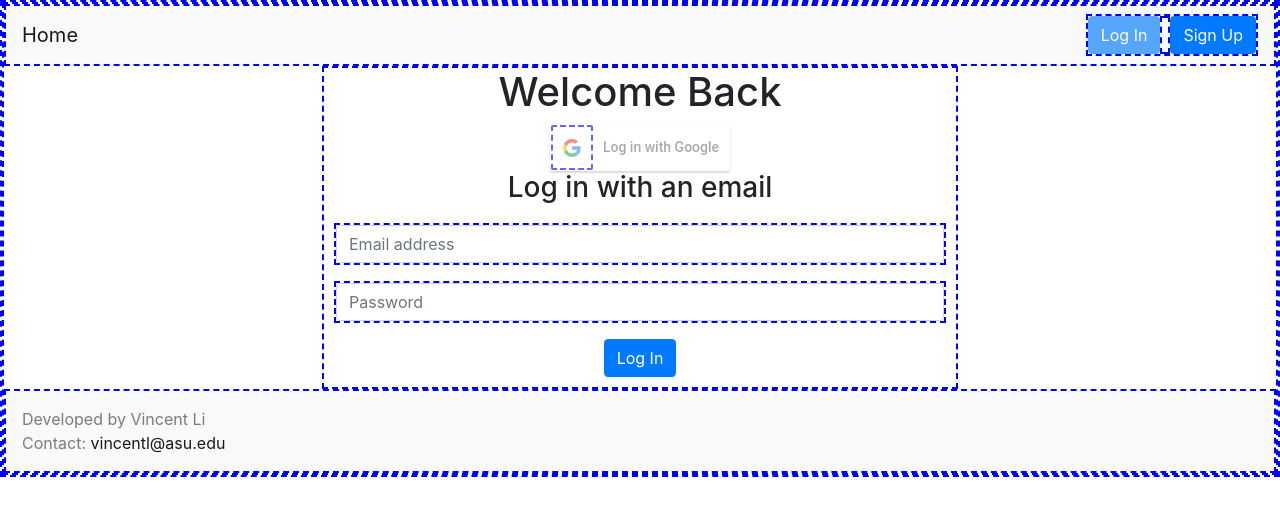
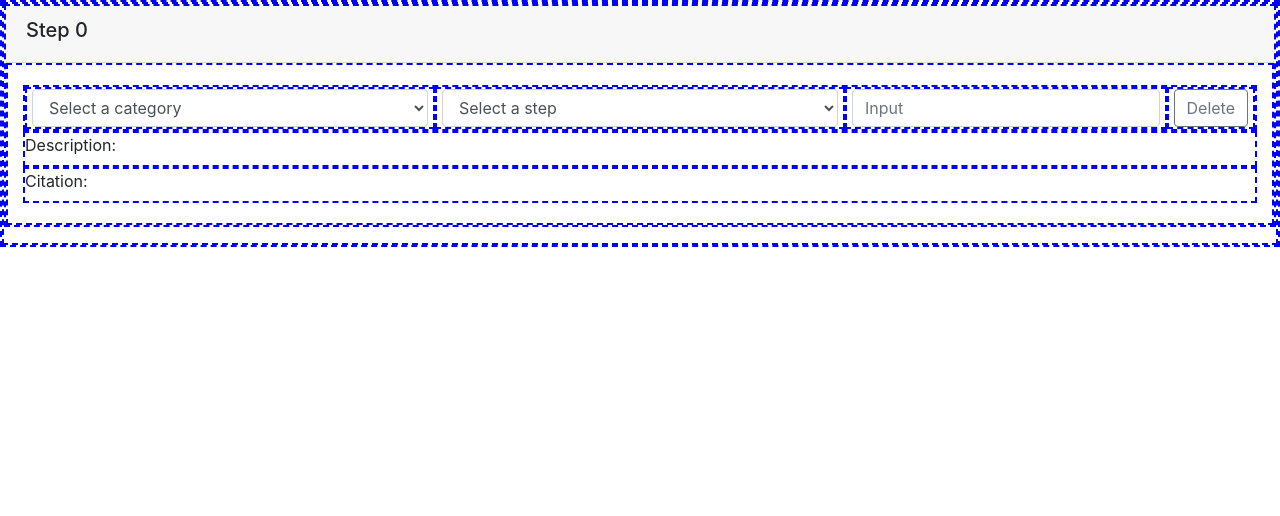
Before and after one commit to 17livincent/HonorsThesisProject, a React (Create React App) app in the folder client/: page / in a window 1280 px wide. Shown: the top 516 px of the page. Built offline with nearby package versions, Linux system fonts and the light colour scheme.

Commit message:
Started AugStepForm

```diff
--- /dev/null
+++ b/client/src/AugStepForm.js
@@ -0,0 +1,109 @@
+/**
+ * AugStepForm.js
+ * A Form which serves as an input of a preprocessing/augmentation step form
+ */
+
+import React from 'react';
+import {Form, Card, Col, Row, Button} from 'react-bootstrap';
+
+import 'bootstrap/dist/css/bootstrap.min.css';
+//import './outline.css';
+
+class AugStepForm extends React.Component {
+
+    constructor(props) {
+        super(props);
+        this.state = {
+            stepNumber: 0,  // step number
+            stepCategory: '',    // step category
+            stepName: '',    // step name
+            input: '',
+            description: '',    // step description, if applicable
+            citation: '',   // step citation, if applicable
+            removeStep: false   // determines whether or not this object should be deleted
+        };
+
+        this.setRemoveStep = this.setRemoveStep.bind(this);
+        this.setDisabledValues = this.setDisabledValues.bind(this);
+
+    }
+
+    setRemoveStep() {
+        this.setState({removeStep: true});
+        alert('Step deleted');  // for testing
+    }
+
+    setDisabledValues() {
+        if(this.state.stepCategory === 'NOTSELECTED') {
+            this.setState({stepName: 'NOTSELECTED'});
+            this.setState({input: ''});
+
+        }
+        if(this.state.stepName === 'NOTSELECTED') {
+            this.setState({input: ''});
+        }
+    }
+
+    render() {
+        return (
+            <div className='StepForm'>
+                <Form.Group>
+                    <Card.Header as='h5'>
+                        <Form.Label>Step {this.state.stepNumber}</Form.Label>
+                    </Card.Header>
+                    <Card.Body>
+                        <Form.Row>
+                            <Col xs={4}>
+                                <Form.Control id='selectStepCategory'
+                                    as='select'
+                                    required='required'
+                                    onChange={(e) => {this.setState({stepCategory: e.target.value})}}
+                                    value={this.state.stepCategory || 'NOTSELECTED'}>
+                                    <option value='NOTSELECTED'>Select a category</option>
+                                    <option value='extra'>Extra</option>
+
+                                </Form.Control>
+                            </Col>
+                            <Col xs={4}>
+                                <Form.Control id='selectStepName'
+                                    as='select'
+                                    required='required'
+                                    //disabled={this.state.stepCategory === 'NOTSELECTED'}
+                                    onChange={(e) => {this.setState({stepName: e.target.value})}}
+                                    value={this.state.stepName || 'NOTSELECTED'}>
+                                    <option value='NOTSELECTED'>Select a step</option>
+                                    <option value='extra'>Extra</option>
+
+                                </Form.Control>
+                            </Col>
+                            <Col>
+                                <Form.Control id='input'
+                                    type='text'
+                                    placeholder='Input'
+                                    //disabled={this.state.stepCategory === 'NOTSELECTED' | this.state.stepName === 'NOTSELECTED'}
+                                    >
+
+                                </Form.Control>
+                            </Col>
+                            <Col xs='auto'>
+                                <Button variant='outline-secondary' onClick={this.setRemoveStep}>
+                                    Delete
+                                </Button>
+                            </Col>
+                        </Form.Row>
+                        <Form.Row>
+                            <Form.Label>Description: {this.state.stepCategory}</Form.Label>
+                        </Form.Row>
+                        <Form.Row>
+                            <Form.Label>Citation: {this.state.stepName}</Form.Label>
+                        </Form.Row>
+                    </Card.Body>
+
+                </Form.Group>
+
+            </div>
+        );
+    }
+}
+
+export default AugStepForm;
--- a/client/src/Login.js
+++ b/client/src/Login.js
@@ -12,7 +12,7 @@ import Footer from './Footer.js';
 
 import 'bootstrap/dist/css/bootstrap.min.css';
 import './LoginSignUp.css';
-import './outline.css'
+import './outline.css';
 
 class Login extends React.Component {
 
--- a/client/src/index.js
+++ b/client/src/index.js
@@ -3,12 +3,12 @@ import ReactDOM from 'react-dom';
 import './index.css';
 import Login from './Login';
 import SignUp from './SignUp';
+import AugStepForm from './AugStepForm';
 import App from './App';
-import reportWebVitals from './reportWebVitals';
 
 ReactDOM.render(
   <React.StrictMode>
-      <Login />
+      <AugStepForm />
   </React.StrictMode>,
   document.getElementById('root')
 );
@@ -16,4 +16,4 @@ ReactDOM.render(
 // If you want to start measuring performance in your app, pass a function
 // to log results (for example: reportWebVitals(console.log))
 // or send to an analytics endpoint. Learn more: https://bit.ly/CRA-vitals
-reportWebVitals();
+//reportWebVitals();
--- a/client/src/reportWebVitals.js
+++ /dev/null
@@ -1,13 +0,0 @@
-const reportWebVitals = onPerfEntry => {
-  if (onPerfEntry && onPerfEntry instanceof Function) {
-    import('web-vitals').then(({ getCLS, getFID, getFCP, getLCP, getTTFB }) => {
-      getCLS(onPerfEntry);
-      getFID(onPerfEntry);
-      getFCP(onPerfEntry);
-      getLCP(onPerfEntry);
-      getTTFB(onPerfEntry);
-    });
-  }
-};
-
-export default reportWebVitals;
```
Also changed, not shown: client/src/setupTests.js (deleted, +0 -5 lines), client/src/AuthNavbar.css (line endings or trailing spaces), 1 other file (tests, documents, lock files or other folders).
